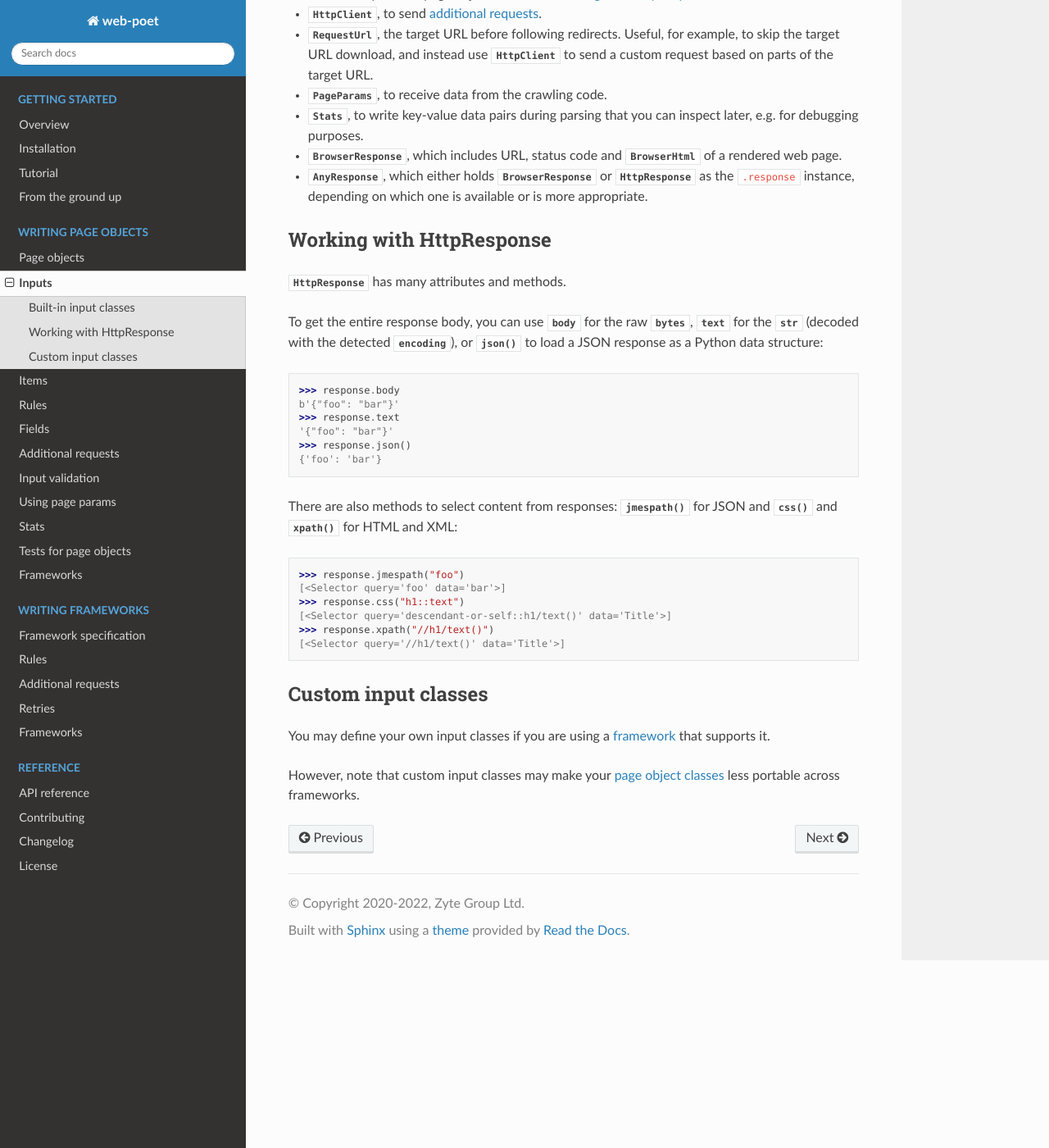
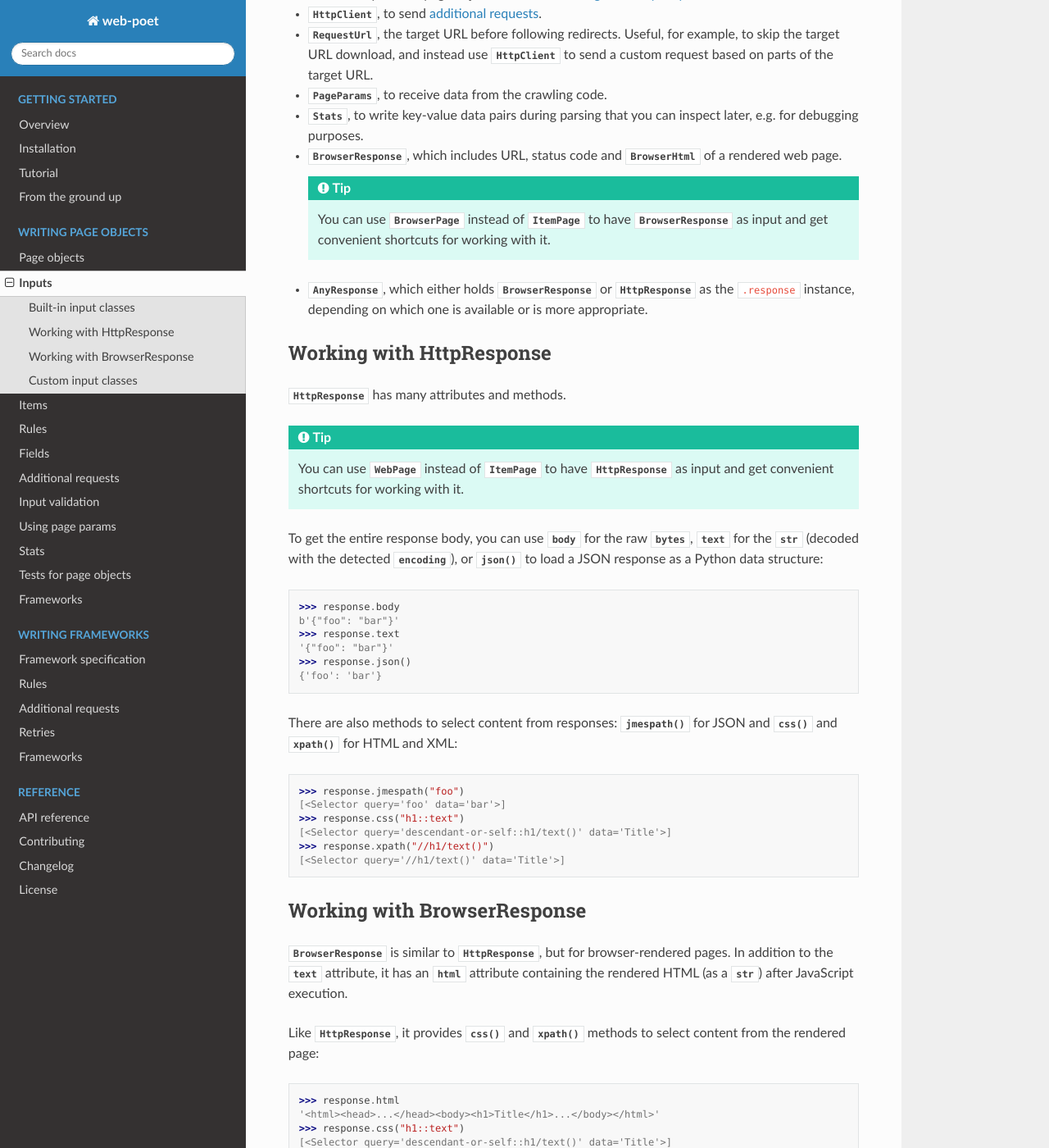
Before and after one commit to scrapinghub/web-poet, a Sphinx documentation site: the page built from docs/page-objects/inputs.rst, in a window 1280 px wide and 1400 px high, scrolled down 921 px. Shown: the whole window at 82% size. Built offline with Sphinx 7.4.7 and the Read the Docs theme 3.1.0, drawn with Linux system fonts in a browser that asks for light colours.

Commit message:
Add `BrowserPage` page object class to work with `BrowserResponse` (#240)
* Check for existing html attribute

* Add BrowserPage class

* Easier to ask forgiveness than permission

* Fix typing issues

* Add docs about BrowserPage

* Add BrowserResponse.text.

* Reword BrowserResponse docs

---------

Co-authored-by: Andrey Rakhmatullin <wrar@wrar.name>

```diff
--- /dev/null
+++ b/docs/page-objects/code-examples/browserpage.py
@@ -0,0 +1,7 @@
+from web_poet import BrowserPage, field
+
+
+class FooPage(BrowserPage[MyItem]):
+    @field
+    def foo(self) -> str:
+        return self.css(".foo").get()
--- a/docs/page-objects/inputs.rst
+++ b/docs/page-objects/inputs.rst
@@ -66,6 +66,11 @@
     status code and :class:`~web_poet.page_inputs.browser.BrowserHtml`
     of a rendered web page.
 
+    .. tip:: You can use :class:`~web_poet.pages.BrowserPage` instead of
+             :class:`~web_poet.pages.ItemPage` to have
+             :class:`~web_poet.page_inputs.browser.BrowserResponse` as input
+             and get convenient shortcuts for working with it.
+
 -   :class:`~web_poet.page_inputs.response.AnyResponse`, which either holds
     :class:`~web_poet.page_inputs.browser.BrowserResponse` or
     :class:`~web_poet.page_inputs.http.HttpResponse` as the ``.response``
@@ -80,6 +85,11 @@
 =========================
 
 :class:`~.HttpResponse` has many attributes and methods.
+
+.. tip:: You can use :class:`~web_poet.pages.WebPage` instead of
+         :class:`~web_poet.pages.ItemPage` to have
+         :class:`~web_poet.page_inputs.http.HttpResponse` as input and get
+         convenient shortcuts for working with it.
 
 To get the entire response body, you can use :attr:`~.HttpResponse.body` for
 the raw :class:`bytes`, :attr:`~.HttpResponse.text` for the :class:`str`
@@ -109,6 +119,30 @@
     [<Selector query='//h1/text()' data='Title'>]
 
 
+.. _browserresponse:
+
+Working with BrowserResponse
+=============================
+
+:class:`~.BrowserResponse` is similar to :class:`~.HttpResponse`, but for
+browser-rendered pages. In addition to the :attr:`~.BrowserResponse.text`
+attribute, it has an :attr:`~.BrowserResponse.html` attribute containing
+the rendered HTML (as a :class:`str`) after JavaScript execution.
+
+Like :class:`~.HttpResponse`, it provides :meth:`css() <.BrowserResponse.css>`
+and :meth:`xpath() <.BrowserResponse.xpath>` methods to select content from
+the rendered page:
+
+.. code-block:: python
+
+    >>> response.html
+    '<html><head>...</head><body><h1>Title</h1>...</body></html>'
+    >>> response.css("h1::text")
+    [<Selector query='descendant-or-self::h1/text()' data='Title'>]
+    >>> response.xpath("//h1/text()")
+    [<Selector query='//h1/text()' data='Title'>]
+
+
 .. _custom-inputs:
 
 Custom input classes
--- a/web_poet/__init__.py
+++ b/web_poet/__init__.py
@@ -16,6 +16,7 @@
     Stats,
 )
 from .pages import (
+    BrowserPage,
     Extractor,
     Injectable,
     ItemPage,
@@ -36,6 +37,7 @@
     "AnyResponse",
     "ApplyRule",
     "BrowserHtml",
+    "BrowserPage",
     "BrowserResponse",
     "Extractor",
     "HttpClient",
```
Also changed, not shown: docs/api-reference.rst (+7 -0 lines), docs/page-objects/index.rst (+7 -0 lines), 5 other files.
